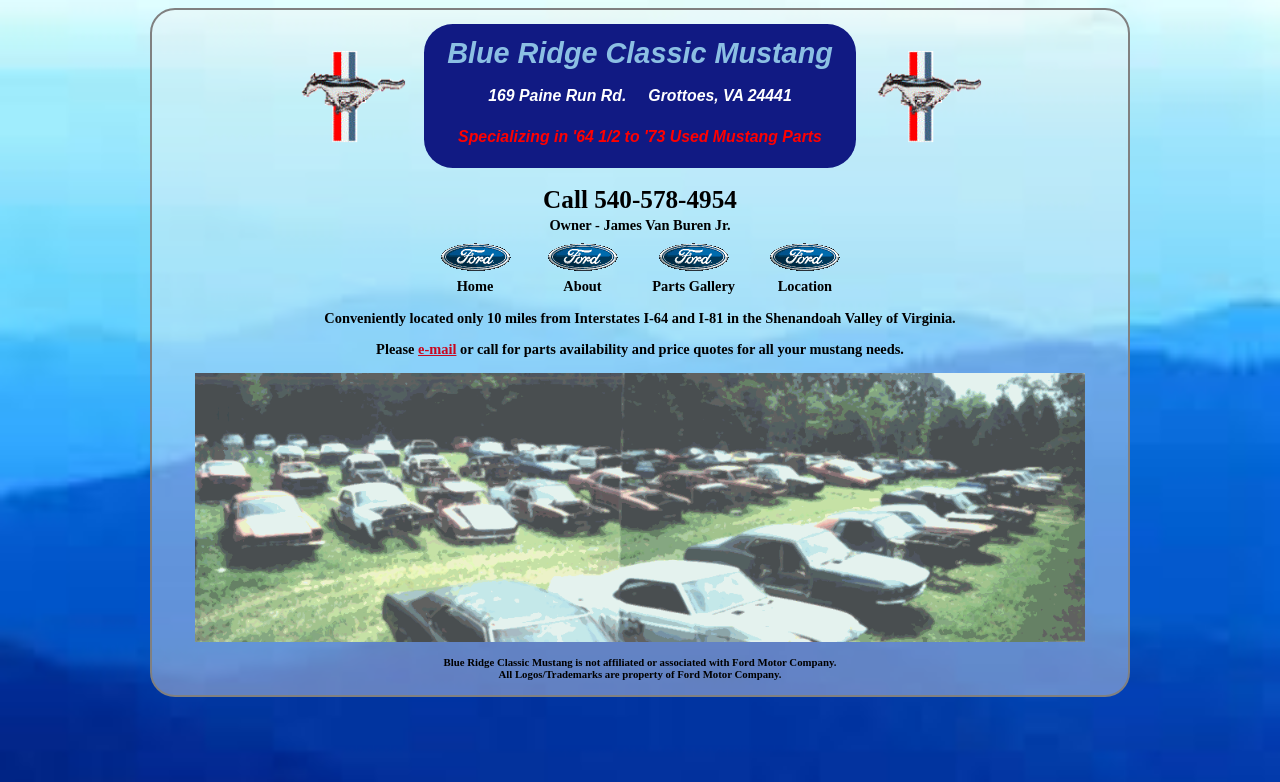
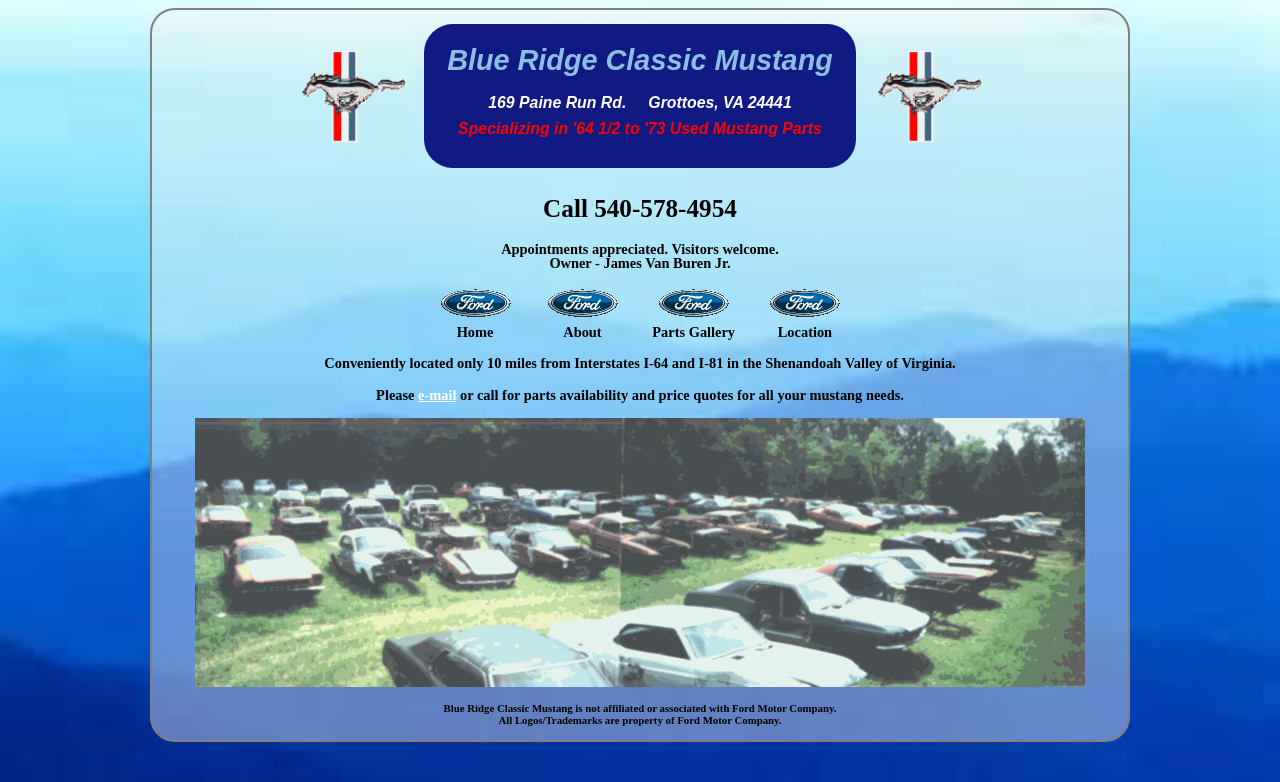
Before and after one commit to JiMinitaur/brcm-website, a PHP site: page /brcm.htm in a window 1280 px wide. Shown: the top 782 px of the page. Run offline with PHP 8.4, Linux system fonts and the light colour scheme.

Commit message:
header content and language tweaks

```diff
--- a/brcm.htm
+++ b/brcm.htm
@@ -30,7 +30,8 @@
             <div class='logo-mustang right' ></div>
           </div>
           <div class='phone'>Call 540-578-4954</div>
-		  <div>Owner - James Van Buren Jr.</div>
+		  <div class='appointments'> Appointments appreciated.  Visitors welcome. </div>
+		  <div class='owner'>Owner - James Van Buren Jr.</div>
         </div><!--/.header-->
 
 		<div class='content'>
@@ -63,7 +64,7 @@
 					</p>
 					<p>
 						Please
-						<a href='mailto:brcm@rica.net' target='_blank' style='color:#C9061E'>e-mail</a>
+						<a href='mailto:brcm@rica.net' target='_blank' style='color:#FFF'>e-mail</a>
 						or call for parts availability and price quotes for all your mustang needs.
 					</p>
 						<div >
@@ -119,10 +120,11 @@
 					</div>
 					<div class='map-text'>
 					<p>
-						Visitors are welcome, customer appointments appreciated.
-
-						<p>As a home based business, I have no set hours of operation.  <br/>
-						Please call to make sure I will available to assist you.
+						Customer appointments appreciated.  Visitors are welcome.
+					</p>
+					<p>
+						As a home based business, I have no set hours of operation.  <br/>
+						Please call to make sure I will be available to assist you.
 					</p>
 					<p>
 					Thank you,<br/>
--- a/css/brcm.css
+++ b/css/brcm.css
@@ -34,7 +34,7 @@ a:hover {color:red}
 .header {
 	min-width:30em;
 	max-width:30em;
-	line-height: 0em;
+	line-height: 1em;
 	margin:0em auto;
 	position:relative;
 }
```
